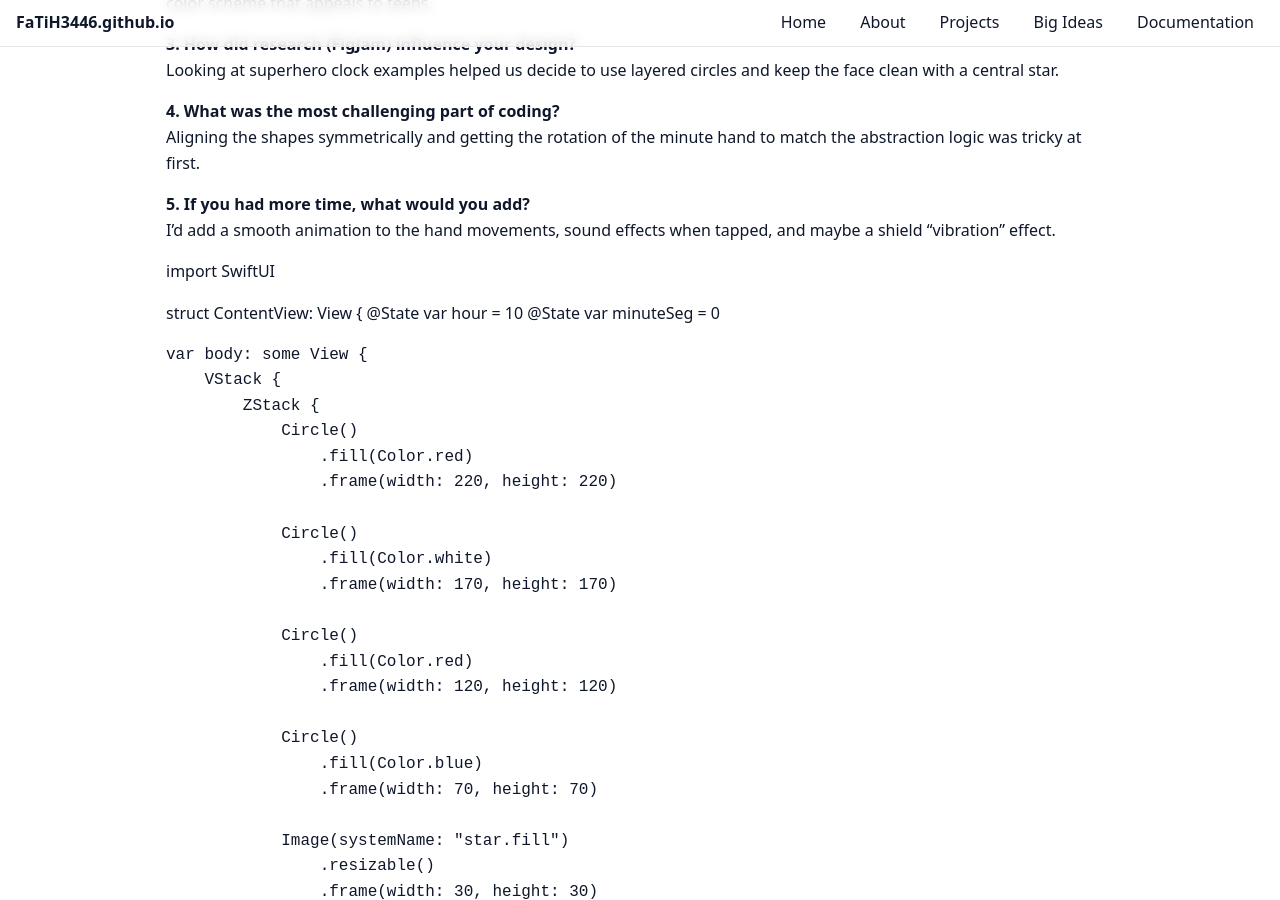
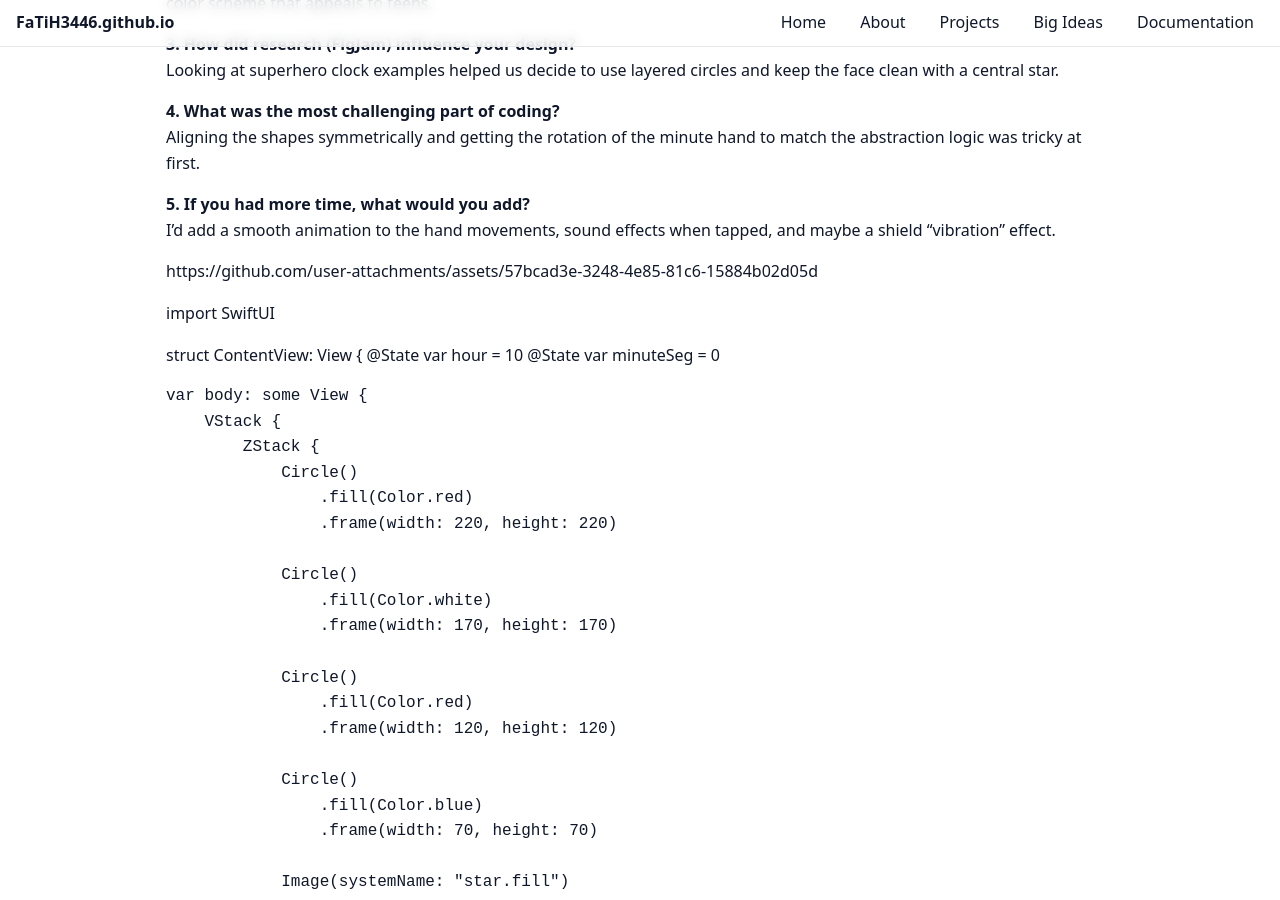
Before and after one commit to FaTiH3446/FaTiH3446.github.io, a Jekyll site: the page built from project.md, in a window 1280 px wide and 900 px high, scrolled down 3313 px. Built offline with Jekyll 4.4.1, drawn with Linux system fonts in a browser that asks for light colours; part of the change alters nothing that is shown.

Commit message:
Add GitHub asset link to project.md
Added a link to a GitHub asset in project.md.

```diff
--- a/project.md
+++ b/project.md
@@ -165,6 +165,11 @@ Aligning the shapes symmetrically and getting the rotation of the minute hand to
 
 **5. If you had more time, what would you add?**
 I’d add a smooth animation to the hand movements, sound effects when tapped, and maybe a shield “vibration” effect.
+
+
+https://github.com/user-attachments/assets/57bcad3e-3248-4e85-81c6-15884b02d05d
+
+
 
 import SwiftUI
 
```
